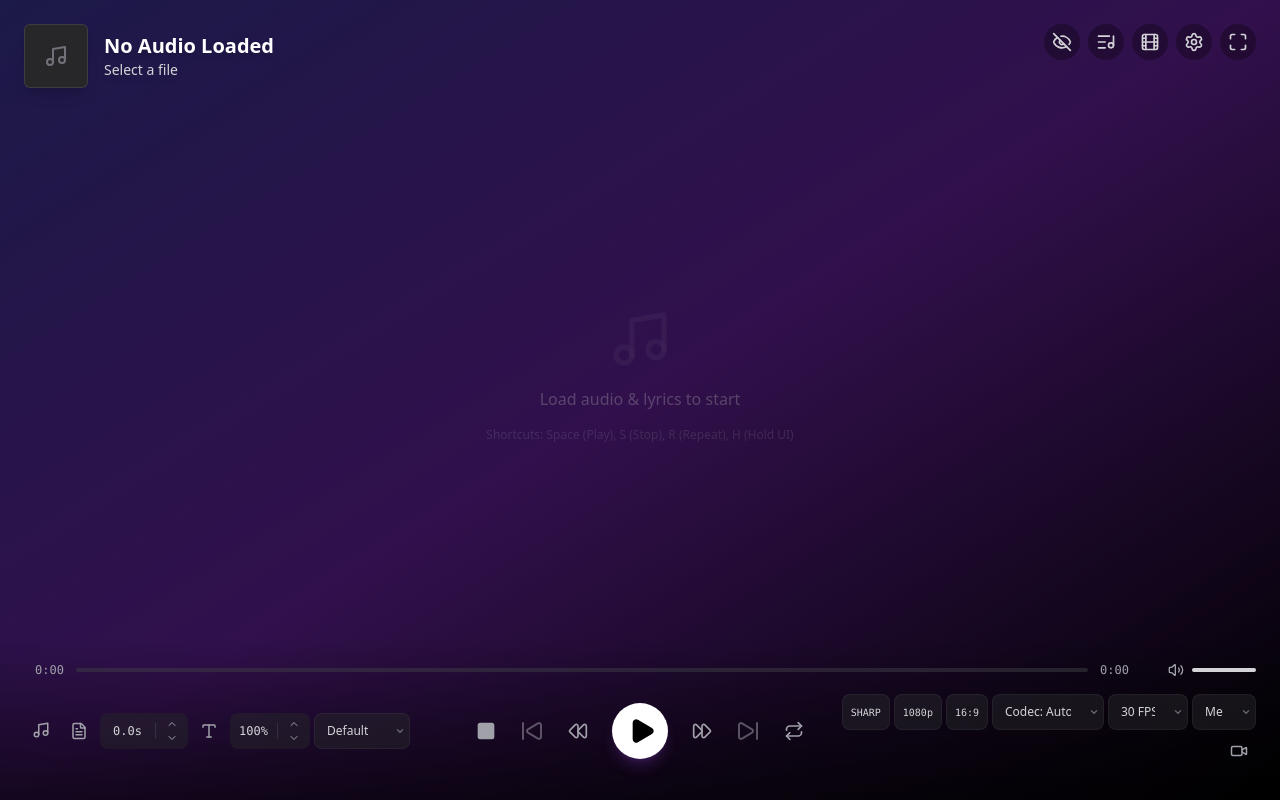
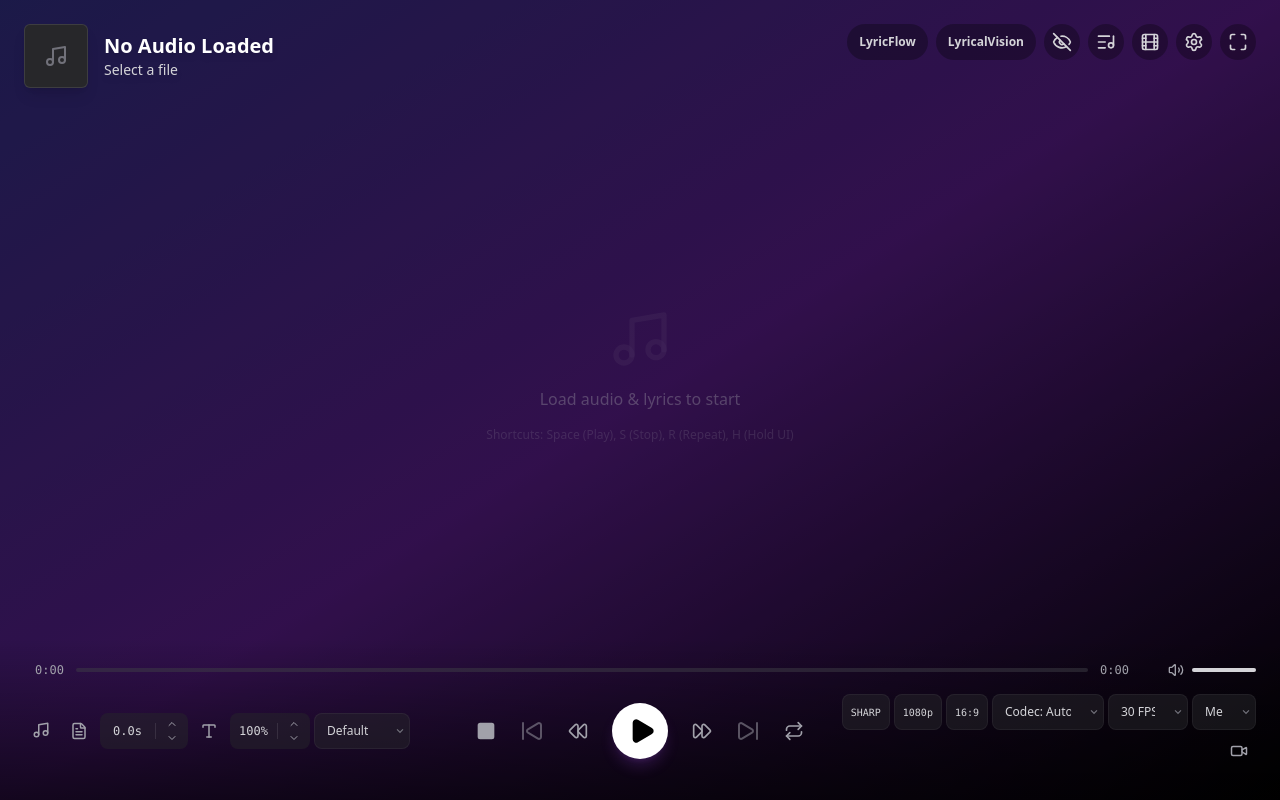
Before and after one commit to dotslashgabut/immersive-audio-player-lyric-video-maker, a React (Vite) app: page / in a window 1280 px wide. Built offline with nearby package versions, Linux system fonts and the light colour scheme; a web font is replaced by a local one.

Commit message:
Update App.tsx

```diff
--- a/App.tsx
+++ b/App.tsx
@@ -1439,6 +1439,24 @@ function App() {
             </div>
 
             <div className="flex gap-2">
+              <a
+                href="https://ai.studio/apps/drive/1M1VfxdBlNB_eOPQqQiHspvVwizaEs0aI?showPreview=true&fullscreenApplet=true&showAssistant=true"
+                target="_blank"
+                rel="noopener noreferrer"
+                title="LyricFlow - Turn Audio into Subtitles"
+                className="px-3 py-2 rounded-full transition-colors bg-black/30 text-zinc-300 hover:bg-white/10 text-xs font-bold flex items-center"
+              >
+                LyricFlow
+              </a>
+              <a
+                href="https://aistudio.google.com/apps/drive/1WKA-bCxzIKD-DcI_pq0HzxN3m1_oNEkg?fullscreenApplet=true&showPreview=true&showAssistant=true"
+                target="_blank"
+                rel="noopener noreferrer"
+                title="LyricalVision - Visualize lyrics with Gemini AI"
+                className="px-3 py-2 rounded-full transition-colors bg-black/30 text-zinc-300 hover:bg-white/10 text-xs font-bold flex items-center"
+              >
+                LyricalVision
+              </a>
               <button
                 onClick={() => setBypassAutoHide(!bypassAutoHide)}
                 className={`p-2 rounded-full transition-colors ${bypassAutoHide ? 'bg-purple-600/50 text-white' : 'bg-black/30 text-zinc-300 hover:bg-white/10'}`}
```
